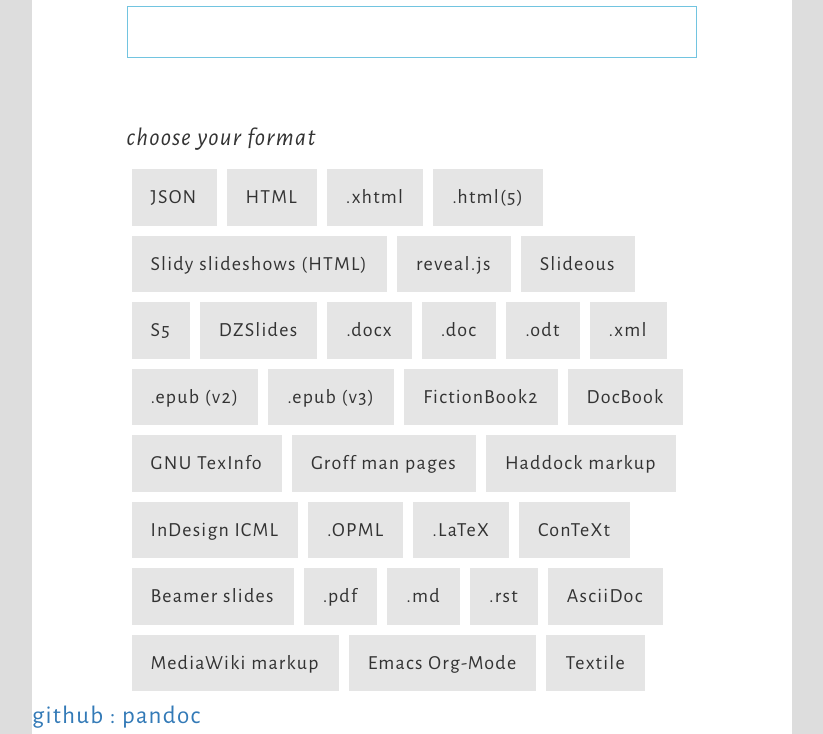
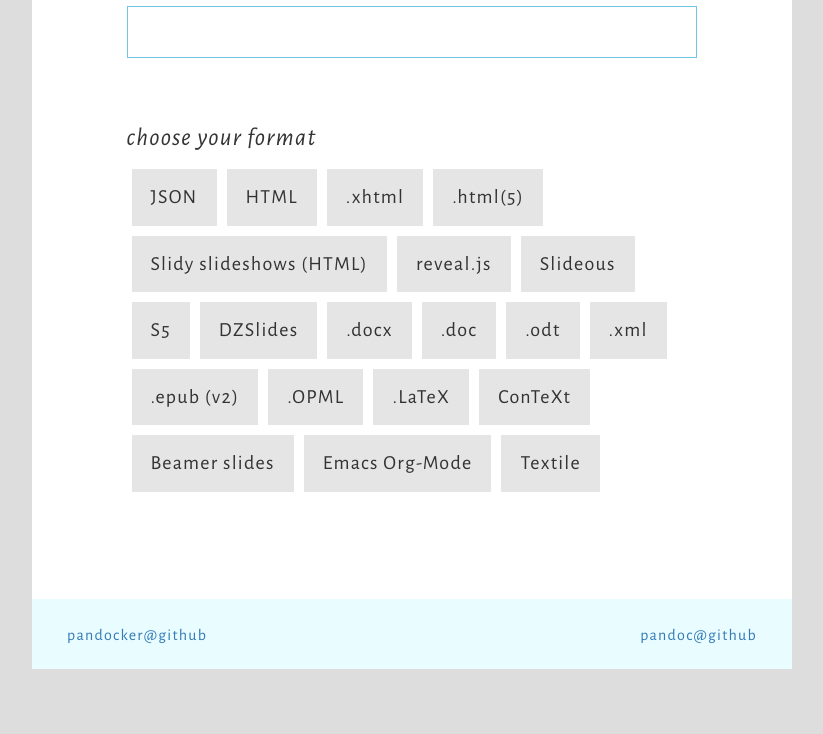
Before and after one commit to anastasia/pandocker, a website: page public/index.html in a window 1280 px wide. Shown: the part 402-1136 px from the top of the page, without its empty margins (228-1051 px from the left). After the commit the page ends 1071 px from the top, so only its background shows below. Drawn offline with nearby package versions, Linux system fonts and the light colour scheme; some packages are replaced by stand-ins of ours; a script that the page names is missing.

Commit message:
style - footer

```diff
--- a/public/app.js
+++ b/public/app.js
@@ -16,10 +16,10 @@
     "JSON", "HTML", ".xhtml", ".html(5)", "Slidy slideshows (HTML)",
     "reveal.js", "Slideous", "S5", "DZSlides",
     ".docx", ".doc", ".odt", ".xml", ".epub (v2)",
-    ".epub (v3)", "FictionBook2", "DocBook", "GNU TexInfo",
-    "Groff man pages", "Haddock markup", "InDesign ICML",
+    // ".epub (v3)", "FictionBook2", "DocBook", "GNU TexInfo",
+    // "Groff man pages", "Haddock markup", "InDesign ICML",
     ".OPML", ".LaTeX", "ConTeXt", "Beamer slides",
-    ".pdf", ".md", ".rst", "AsciiDoc", "MediaWiki markup",
+    // ".pdf", ".md", ".rst", "AsciiDoc", "MediaWiki markup",
     "Emacs Org-Mode", "Textile"
   ];
 })
--- a/public/index.html
+++ b/public/index.html
@@ -29,7 +29,11 @@
     <div class="row">
       <div class="pd-footer .col-lg-12">
         <div class="pd-footer-left">
-        <a href="www.github.com/anastasia/pandoc">github : pandoc</a>
+          <a href="https://github.com/anastasia/pandocker">pandocker@github</a>
+        </div>
+        <div class="pd-footer-right">
+          <a href="https://github.com/jgm/pandoc">pandoc@github</a>
+          <!-- <a href="http://johnmacfarlane.net/pandoc">pandoc homepage</a> -->
         </div>
     </div>
     </div>
--- a/public/main.css
+++ b/public/main.css
@@ -130,3 +130,23 @@
   flex-shrink:1;
   align-self: flex-start
 }
+
+
+.pd-footer {
+  margin: 100px 0px 0px;
+  padding:25px 35px;
+  height:70px;
+  font-size:16px;
+  background-color: #E9FCFF;
+}
+
+.pd-footer-left {
+  float:left;
+}
+.pd-footer-right {
+  float:right;
+}
+/*a :active{
+  color:#000;
+}
+*/
```
Lines whose indentation alone changed are shown as unchanged.
